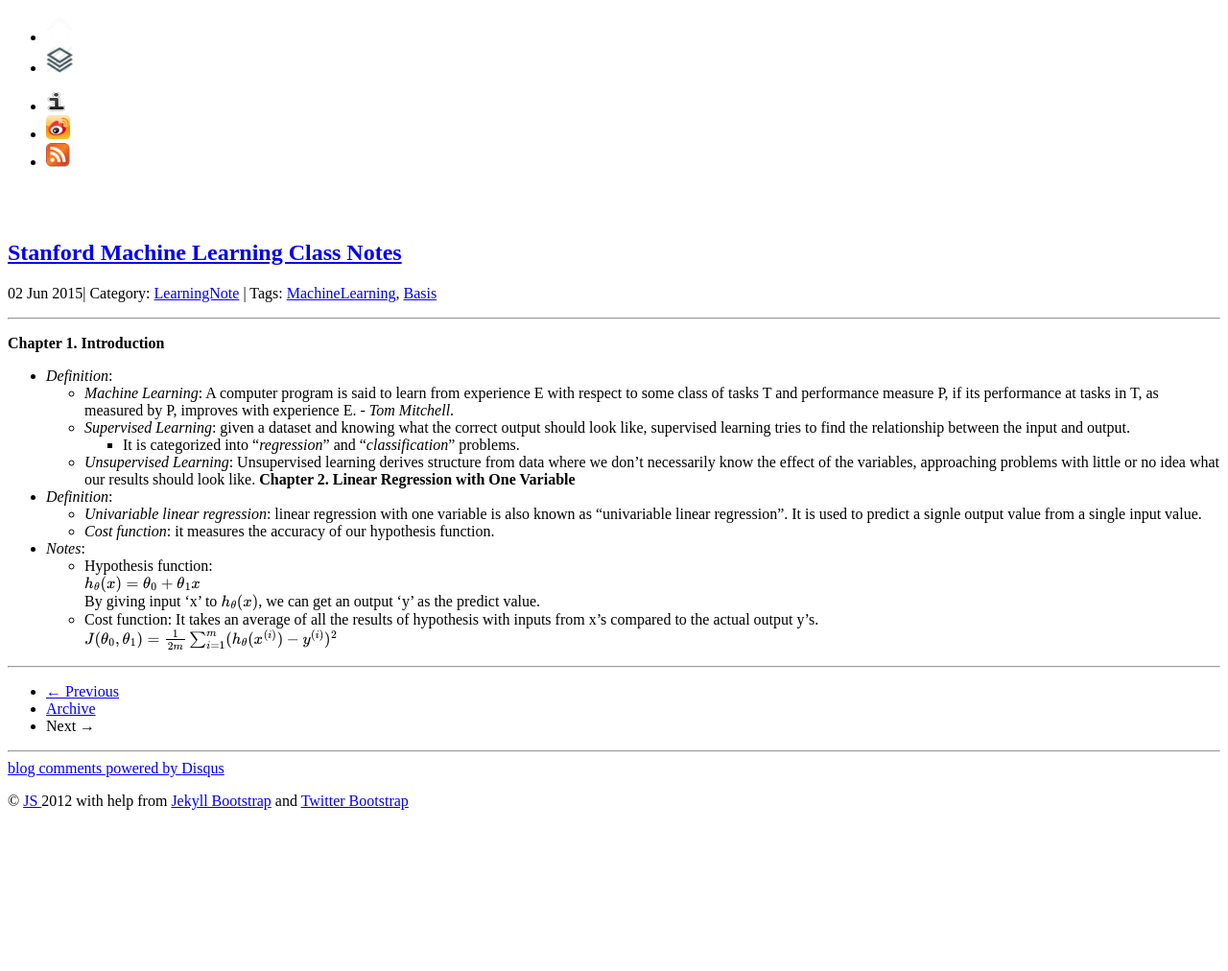
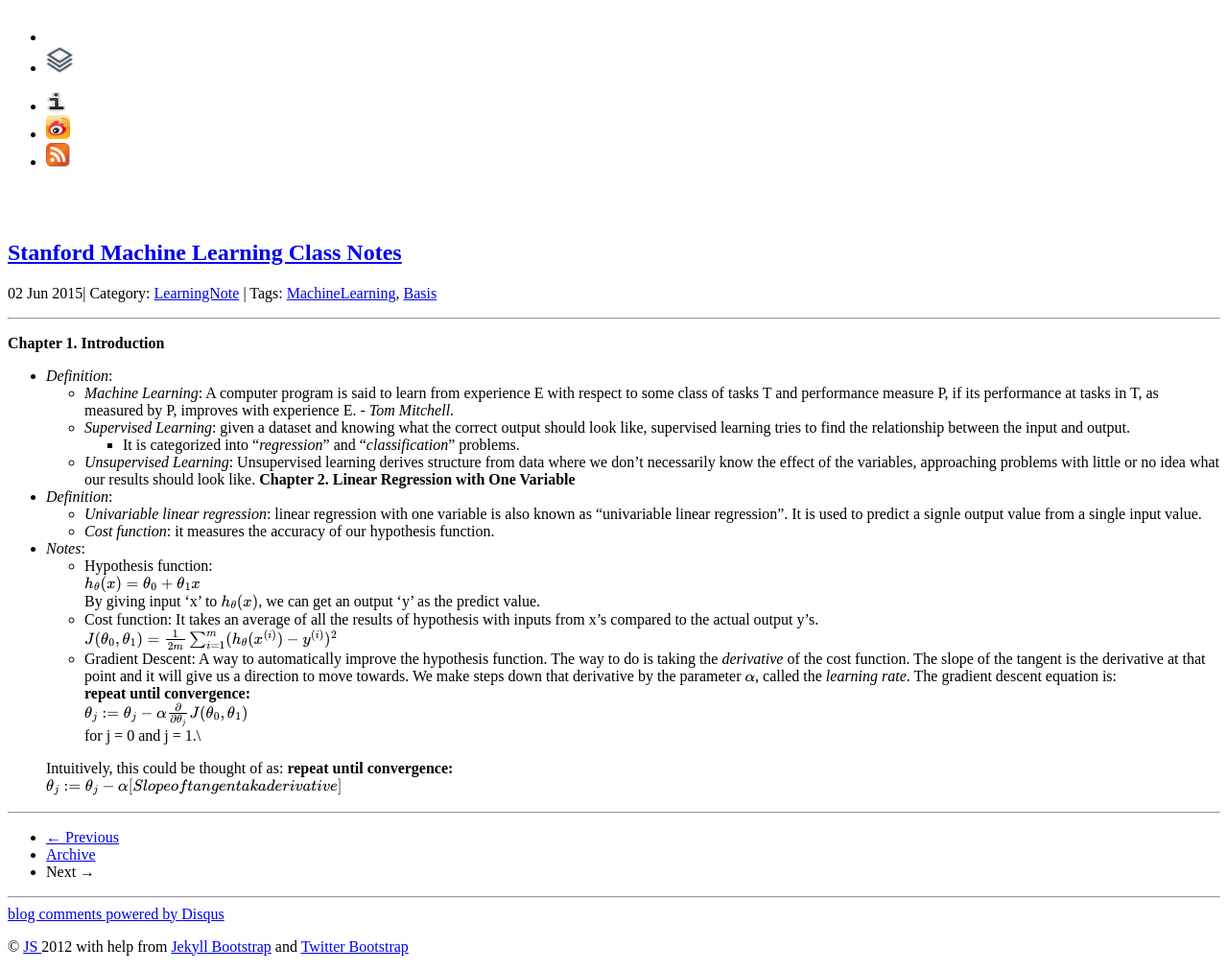
Before and after one commit to 0xAS/0xas.github.com, a Jekyll site: the page built from _posts/2015-06-02-Stanford-Machine-Learning-Class-Notes.md, in a window 1280 px wide. Shown: the whole page at 96% size. Built offline with Jekyll 4.4.1, drawn with Linux system fonts in a browser that asks for light colours; formulas are drawn with MathJax 3; comment, search, counter and statistics services are not loaded; before the commit the page ends 900 px from its top, so only the background shows below that.

Commit message:
test
test

```diff
--- a/_posts/2015-06-02-Stanford-Machine-Learning-Class-Notes.md
+++ b/_posts/2015-06-02-Stanford-Machine-Learning-Class-Notes.md
@@ -24,3 +24,11 @@ tags : [MachineLearning, Basis]
 <!--more-->
     + Cost function: It takes an average of all the results of hypothesis with inputs from x's compared to the actual output y's. \\
         $$ J(\theta_0,\theta_1) = \frac{1}{2m} \sum_{i = 1}^{m}(h_{\theta}(x^{(i)}) - y^{(i)})^2 $$
+    + Gradient Descent: A way to automatically improve the hypothesis function. The way to do is taking the *derivative* of the cost function. The slope of the tangent is the derivative at that point and it will give us a direction to move towards. We make steps down that derivative by the parameter $$\alpha$$, called the *learning rate*. The gradient descent equation is:\\
+        **repeat until convergence:**\\
+        $$ \theta_j := \theta_j - \alpha \frac{\partial }{\partial \theta_{j}} J(\theta_0, \theta_1)$$\\
+        for j = 0 and j = 1.\\
+
+    Intuitively, this could be thought of as:
+    **repeat until convergence:**\\
+    $$ \theta_j := \theta_j - \alpha[ Slope of tangent aka derivative]$$
```
